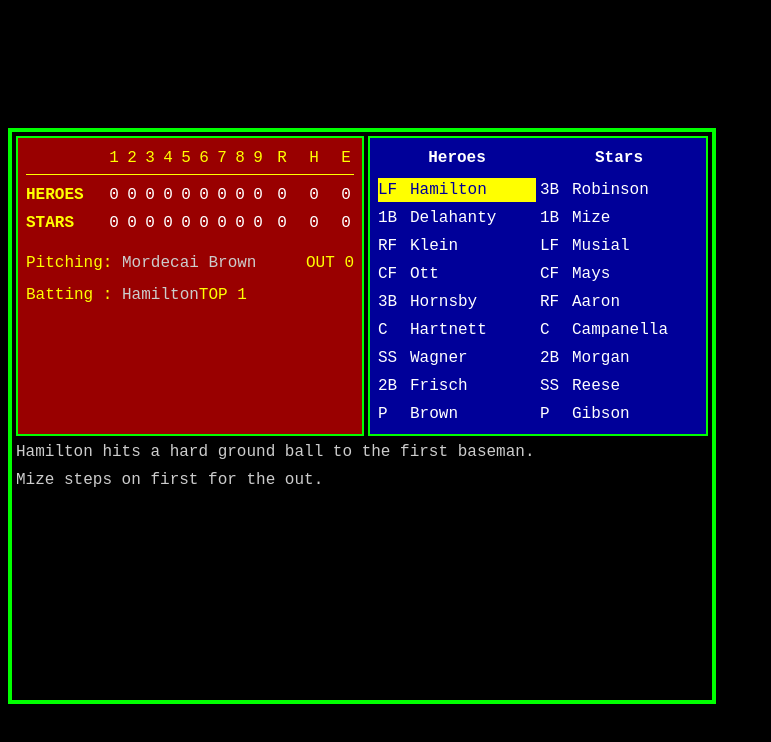
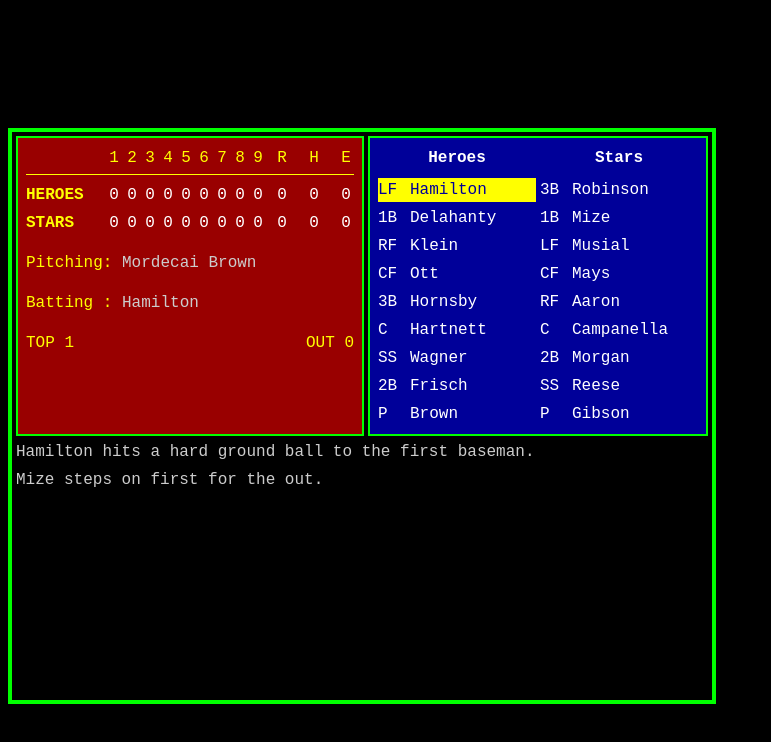
Before and after one commit to fbasas/bball-playback, a React (Vite) app in the folder frontend/: page / in a window 1280 px wide. Shown: the top 742 px of the page, without its empty margins (0-771 px from the left). Built offline with nearby package versions, Linux system fonts and the light colour scheme; a web font is replaced by a local one.

Commit message:
fbasas: Fixing bug with out/inning layout

```diff
--- a/frontend/src/components/BaseballGame.css
+++ b/frontend/src/components/BaseballGame.css
@@ -106,6 +106,10 @@ body {
   }
 
   .pitching-info {
+    margin-bottom: 16px;
+  }
+
+  .game-info {
     margin-bottom: 8px;
   }
 
--- a/frontend/src/components/BaseballGame.tsx
+++ b/frontend/src/components/BaseballGame.tsx
@@ -173,13 +173,17 @@ function BaseballGame() {
               <div className="pitching-info">
                 <span className="label">Pitching: </span>
                 <span className="value">{currentPitcherName}</span>
-                <span className="out-indicator">OUT {gameState.game.outs}</span>
               </div>
 
               <div className="batting-info">
                 <span className="label">Batting : </span>
                 <span className="value">{currentBatter}</span>
+
+              </div>
+
+              <div className="game-info">
                 <span className="inning-indicator">{isTopInning ? "TOP" : "BOT"} {currentInning}</span>
+                <span className="out-indicator">OUT {gameState.game.outs}</span>
               </div>
             </div>
           </div>
```
